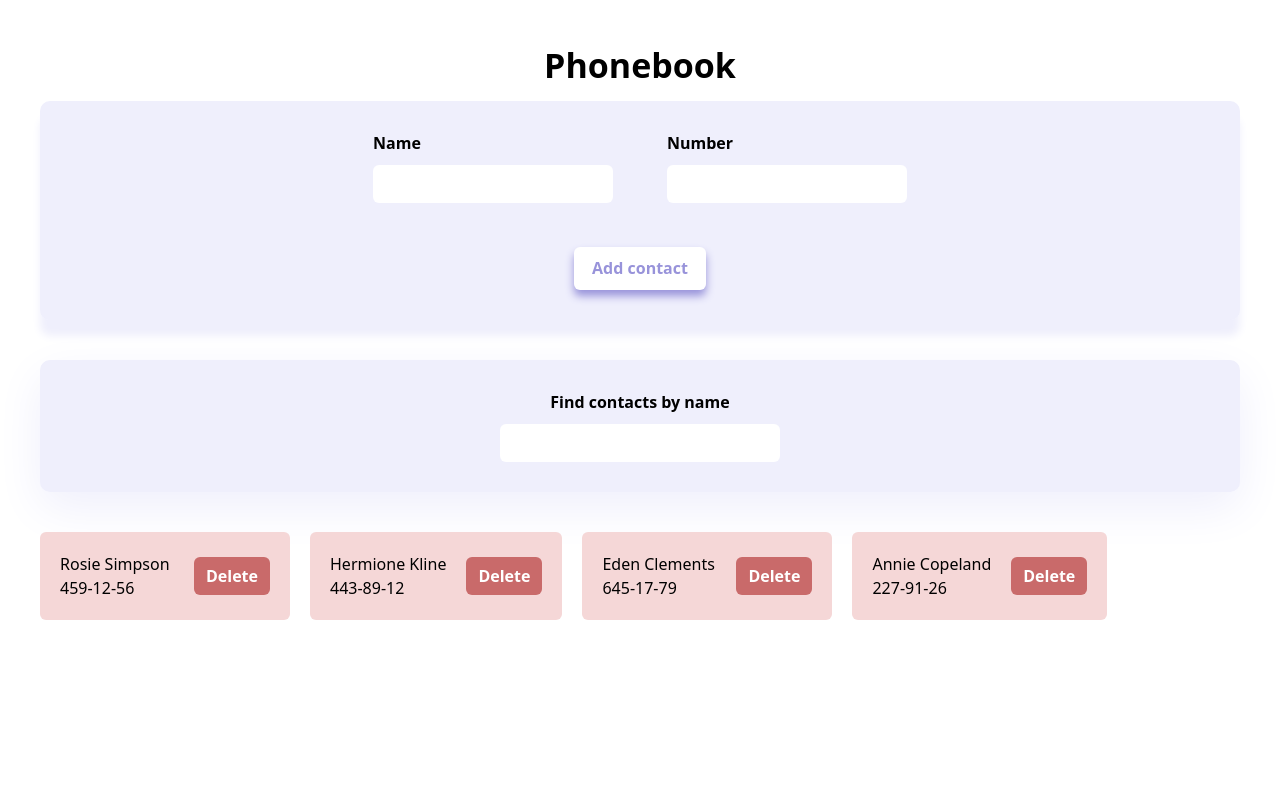
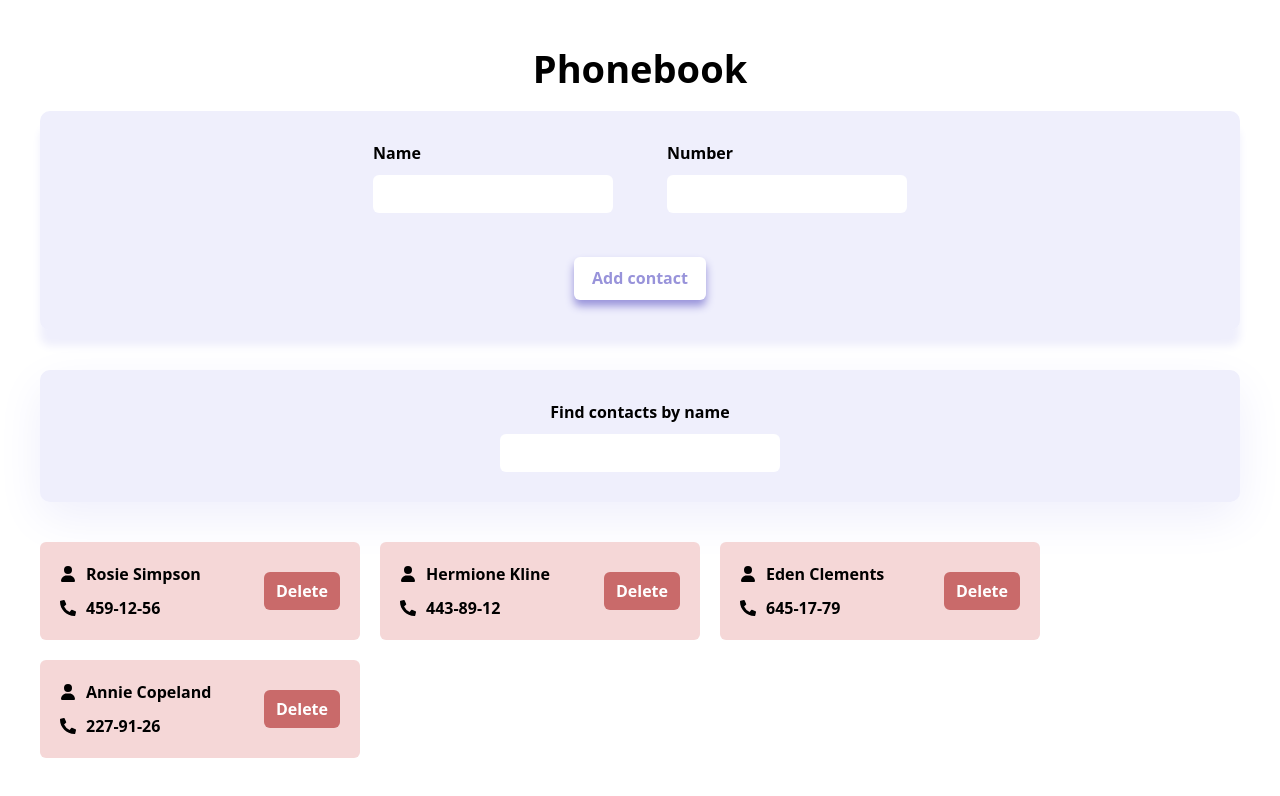
Before and after one commit to fesych-maria/goit-react-hw-03, a React (Vite) app: page / in a window 1280 px wide. Shown: the top 796 px of the page. Built offline with nearby package versions, Linux system fonts and the light colour scheme.

Commit message:
add styles

```diff
--- a/package.json
+++ b/package.json
@@ -15,6 +15,7 @@
     "nanoid": "^5.1.5",
     "react": "^19.0.0",
     "react-dom": "^19.0.0",
+    "react-icons": "^5.5.0",
     "react-input-mask": "^2.0.4",
     "yup": "^1.6.1"
   },
--- a/src/App.css
+++ b/src/App.css
@@ -1,5 +1,6 @@
 .heading {
-  font-size: 34px;
+  font-size: 38px;
+  font-weight: 800;
   text-align: center;
-  margin-bottom: 10px;
+  margin-bottom: 14px;
 }
--- a/src/App.jsx
+++ b/src/App.jsx
@@ -41,10 +41,6 @@ const App = () => {
     setContacts((prevContacts) =>
       prevContacts.filter((contact) => contact.id !== id)
     );
-    setText("");
-    // if (contacts.length === 1) {
-    // setText("");
-    // }
   };
 
   return (
--- a/src/components/Contact/Contact.jsx
+++ b/src/components/Contact/Contact.jsx
@@ -1,11 +1,19 @@
 import css from "./Contact.module.css";
+import { FaUser } from "react-icons/fa6";
+import { FaPhoneAlt } from "react-icons/fa";
 
 const Contact = ({ name, number, id, handleClick }) => {
   return (
     <div className={css.wrapper}>
       <div>
-        <p>{name}</p>
-        <p>{number}</p>
+        <div>
+          <FaUser />
+          <p>{name}</p>
+        </div>
+        <div>
+          <FaPhoneAlt />
+          <p>{number}</p>
+        </div>
       </div>
       <button onClick={() => handleClick(id)}>Delete</button>
     </div>
--- a/src/components/Contact/Contact.module.css
+++ b/src/components/Contact/Contact.module.css
@@ -2,11 +2,26 @@
   padding: 20px;
   background-color: #f5d7d7;
   border-radius: 6px;
-  min-width: 250px;
+  min-width: 320px;
   display: flex;
   justify-content: space-between;
   align-items: center;
   gap: 20px;
+
+  div {
+    div {
+      display: flex;
+      align-items: center;
+      gap: 10px;
+      p {
+        font-weight: 600;
+      }
+    }
+
+    div:first-child {
+      margin-bottom: 10px;
+    }
+  }
 
   button {
     background-color: #c96a6a;
@@ -17,11 +32,17 @@
     border-radius: 6px;
     height: 100%;
     transition: background-color 0.25s cubic-bezier(0.4, 0, 0.2, 1),
-      color 0.25s cubic-bezier(0.4, 0, 0.2, 1);
+      color 0.25s cubic-bezier(0.4, 0, 0.2, 1),
+      transform 0.25s cubic-bezier(0.4, 0, 0.2, 1),
+      box-shadow 0.25s cubic-bezier(0.4, 0, 0.2, 1);
 
     &:hover {
       background-color: #b35959;
       color: #ebdada;
+      transform: scale(1.1);
+      transform: rotate(5deg);
+      cursor: pointer;
+      box-shadow: 0px 0px 10px 0px #b35959;
     }
   }
 }
--- a/src/components/ContactForm/ContactForm.jsx
+++ b/src/components/ContactForm/ContactForm.jsx
@@ -27,7 +27,6 @@ const ContactForm = ({ addContacts }) => {
   const handleSubmit = (values, actions) => {
     const id = nanoid();
     const contactData = { ...values, id };
-    console.log(contactData);
     addContacts(contactData);
     actions.resetForm();
   };
@@ -48,7 +47,7 @@ const ContactForm = ({ addContacts }) => {
 
           <div>
             <label htmlFor={numberFieldId}>Number</label>
-            <Field name="number" id={numberFieldId} />
+            <Field type="number" name="number" id={numberFieldId} />
             <ErrorMessage name="number" component="span" />
           </div>
         </div>
```
Also changed, not shown: 1 other file (tests, documents, lock files or other folders).
